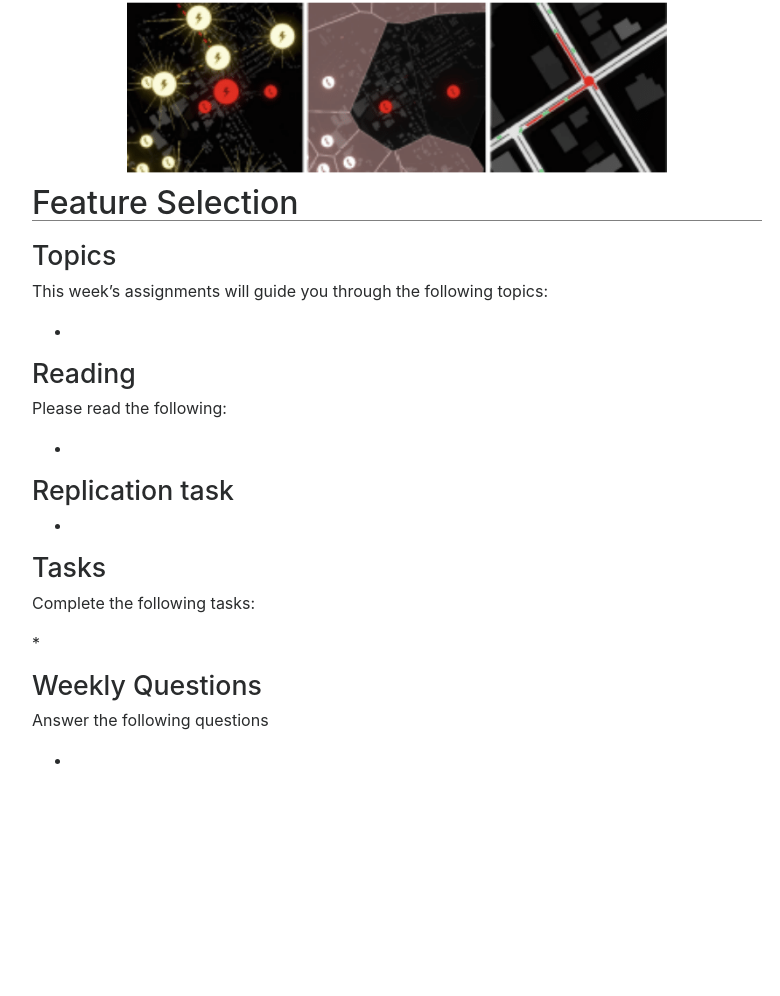
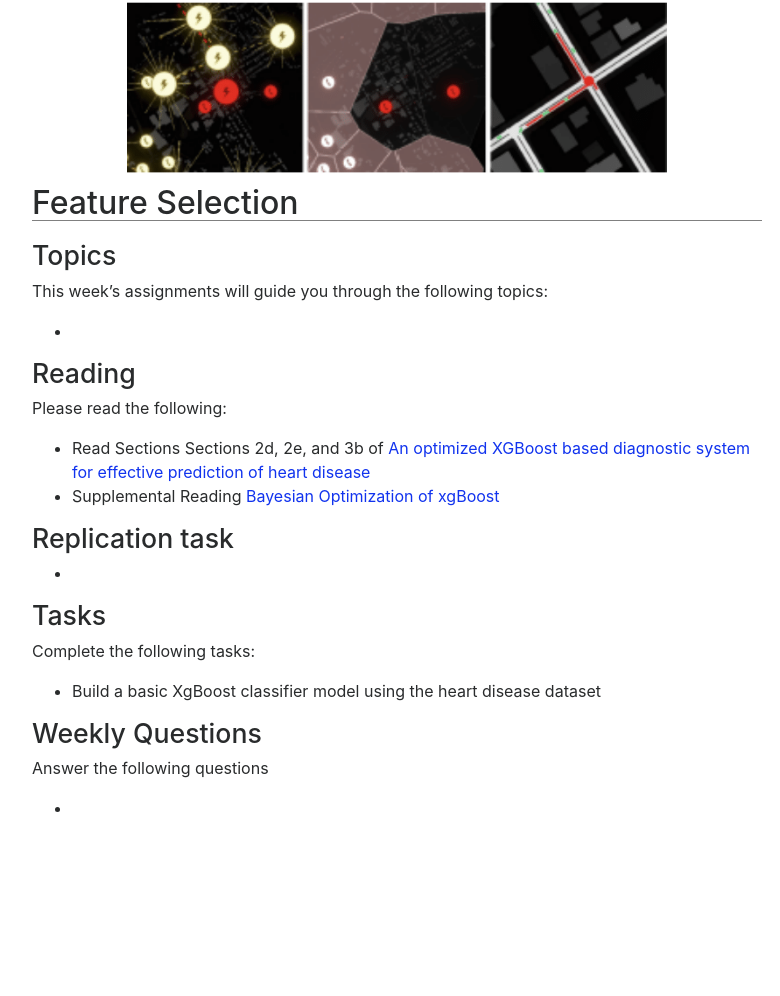
Before and after one commit to ACloninger/capstone-deloitte-travel-models, a Jekyll site: the page built from weeks/06-Feature-Selection.md, in a window 1280 px wide. Shown: the whole page, without its empty margins (243-1023 px from the left). Built offline with Jekyll 4.4.1, drawn with Linux system fonts in a browser that asks for light colours; nearby versions of some CDN libraries; before the commit the page ends 948 px from its top, so only the background shows below that.

Commit message:
Update 06-Feature-Selection.md

```diff
--- a/weeks/06-Feature-Selection.md
+++ b/weeks/06-Feature-Selection.md
@@ -16,7 +16,8 @@ This week's assignments will guide you through the following topics:
 
 Please read the following:
 
-*
+* Read Sections Sections 2d, 2e, and 3b of [An optimized XGBoost based diagnostic system for effective prediction of heart disease](https://www.sciencedirect.com/science/article/pii/S1319157820304936)
+* Supplemental Reading [Bayesian Optimization of xgBoost](https://www.kaggle.com/nanomathias/bayesian-optimization-of-xgboost-lb-0-9769)
 
 ## Replication task
 
@@ -27,7 +28,7 @@ Please read the following:
 
 Complete the following tasks:
 
-*
+* Build a basic XgBoost classifier model using the heart disease dataset
 
 
 ## Weekly Questions
```
